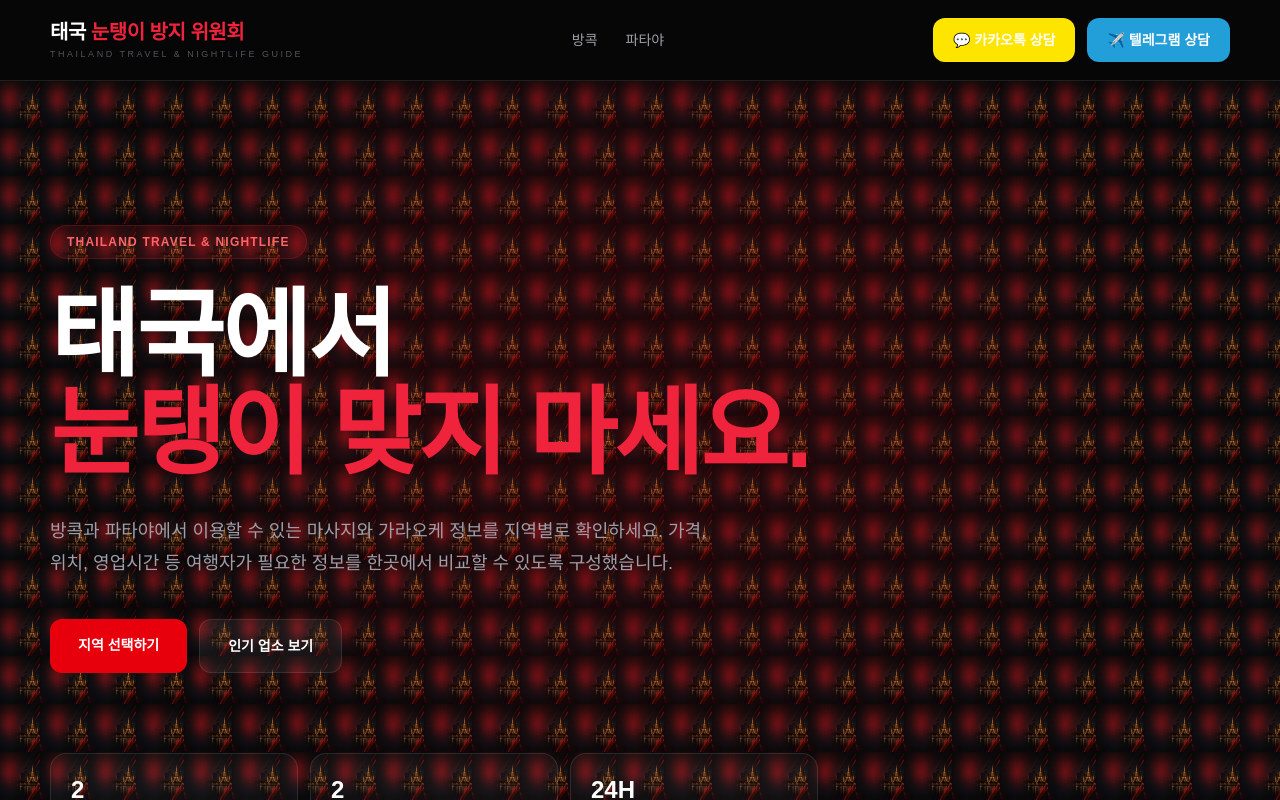
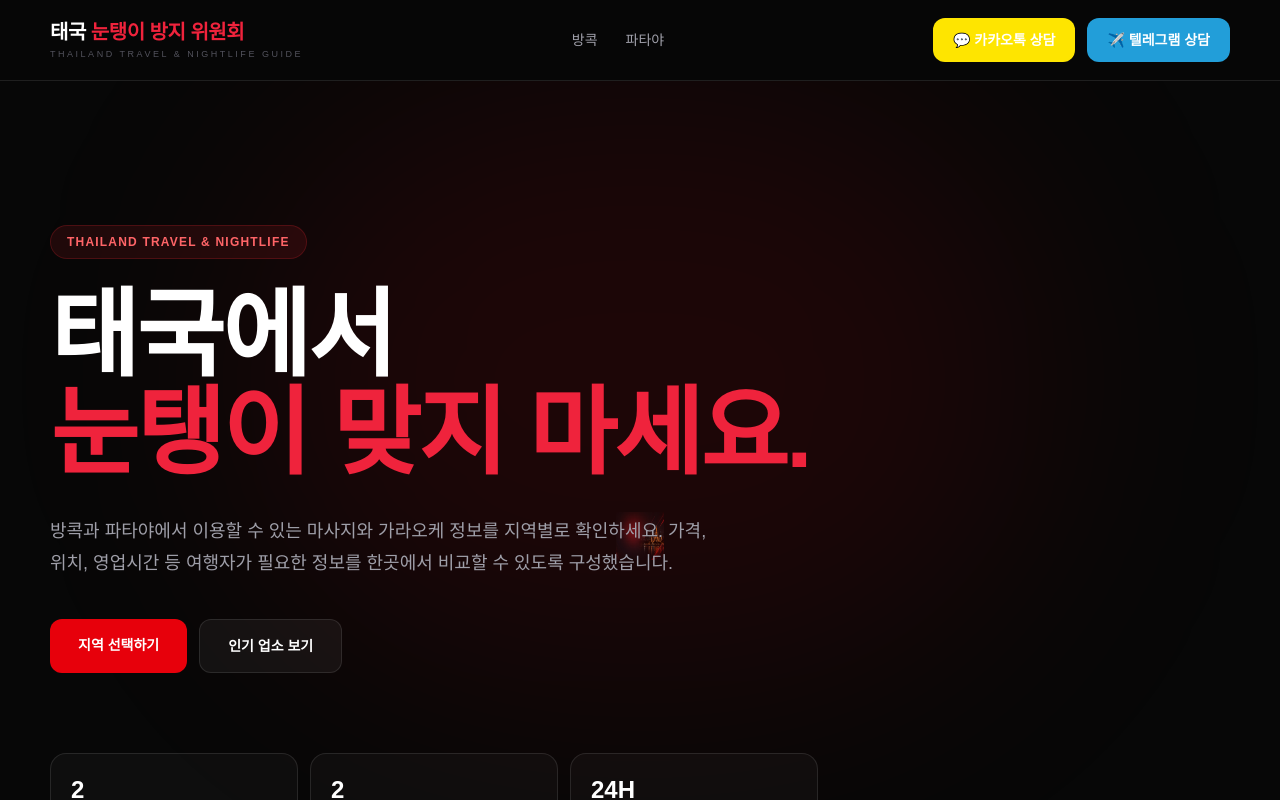
Before and after one commit to vietnam-nightlife/thailand-nightlife, a Next.js app: page / in a window 1280 px wide. Shown: the top 800 px of the page. Built offline with nearby package versions, Linux system fonts and the light colour scheme.

Commit message:
Add bg-no-repeat class to hero-grid section

```diff
--- a/app/page.tsx
+++ b/app/page.tsx
@@ -10,7 +10,7 @@ export default function Home() {
   return (
     <main>
       <section
-  className="hero-grid relative overflow-hidden border-b border-white/10 bg-cover bg-center"
+  className="hero-grid relative overflow-hidden border-b border-white/10 bg-cover bg-center bg-no-repeat"
   style={{ backgroundImage: `url(${bgImage.src})` }}
 >
         <div className="absolute left-1/2 top-0 h-[600px] w-[800px] -translate-x-1/2 rounded-full bg-red-600/10 blur-[120px]" />
```
